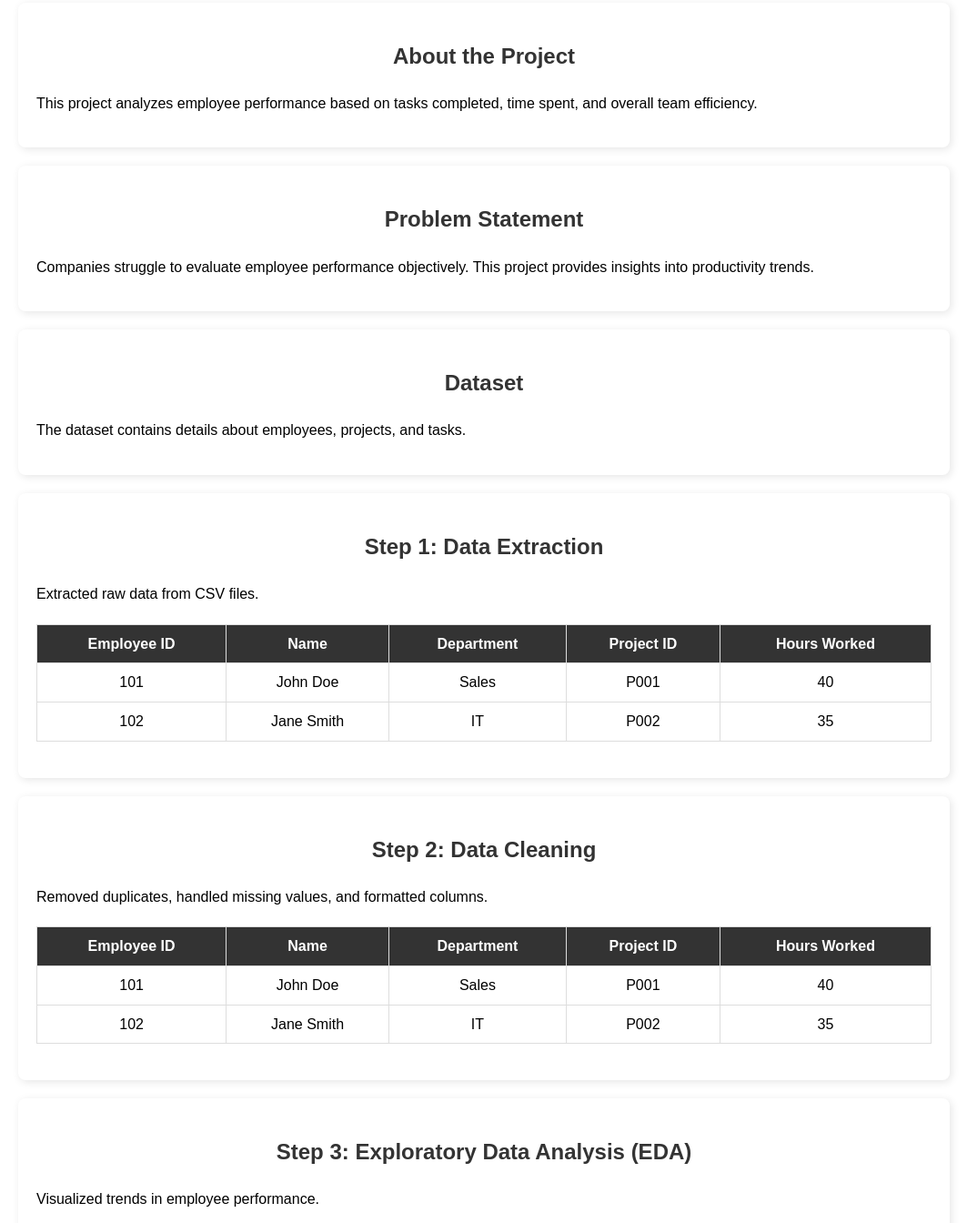
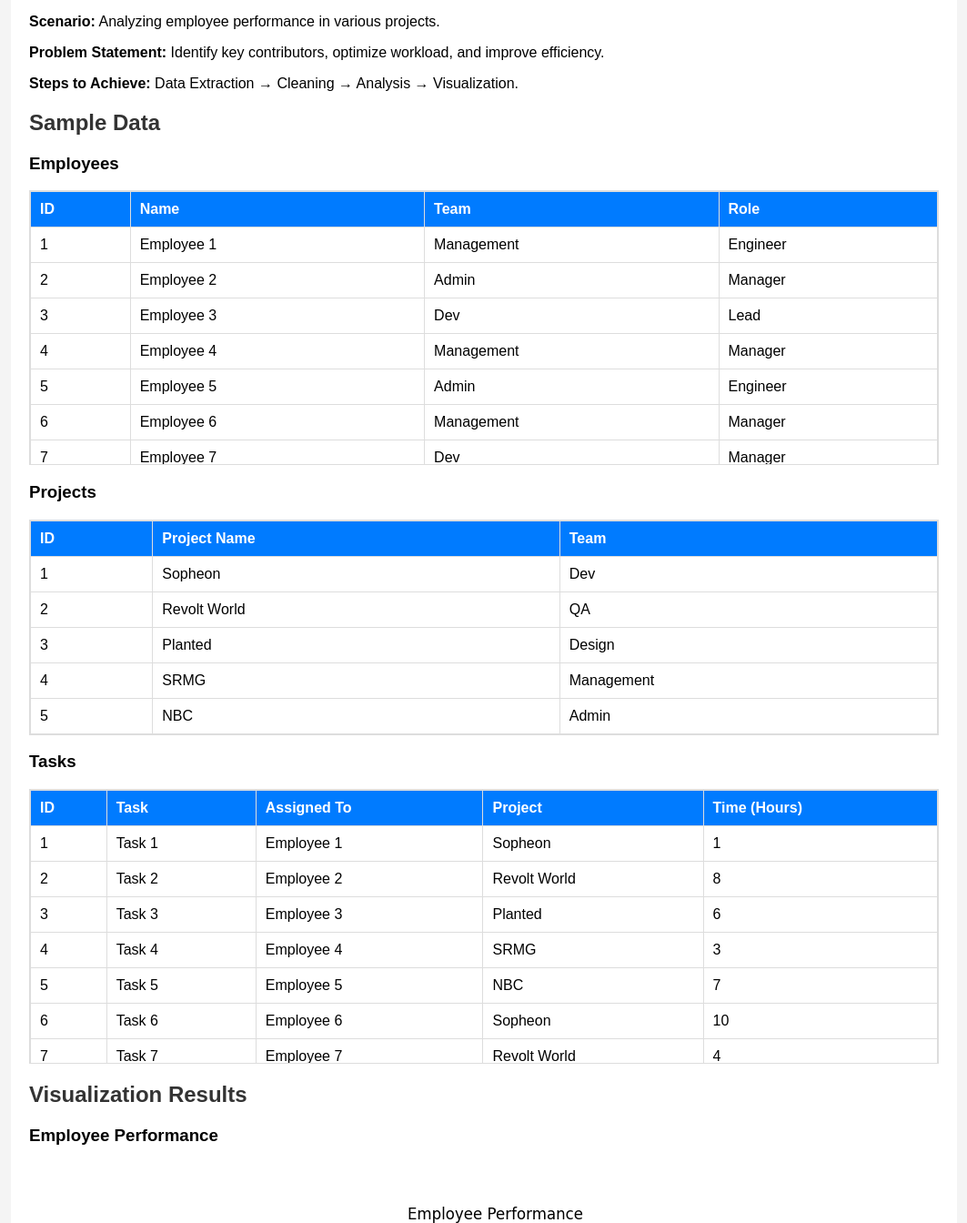
Before and after one commit to Praveen-millr/Employee-Performance-Analysis, a plain HTML site: page index.html in a window 1280 px wide. Shown: the part 153-1497 px from the top of the page at 91% size, without its empty margins (108-1171 px from the left). Drawn offline with Linux system fonts and the light colour scheme.

Commit message:
update github page

```diff
--- a/index.html
+++ b/index.html
@@ -3,140 +3,110 @@
 <head>
     <meta charset="UTF-8">
     <meta name="viewport" content="width=device-width, initial-scale=1.0">
-    <title>Employee Performance Analysis</title>
+    <title>Employee Performance Dashboard</title>
     <style>
-        body { font-family: Arial, sans-serif; line-height: 1.6; margin: 0; padding: 0; background-color: #f4f4f4; }
-        .container { width: 80%; margin: auto; overflow: hidden; background: white; padding: 20px; border-radius: 10px; }
-        h1, h2 { text-align: center; color: #333; }
-        .section { margin-bottom: 20px; padding: 20px; background: #fff; border-radius: 8px; box-shadow: 2px 2px 10px rgba(0, 0, 0, 0.1); }
-        img { display: block; margin: auto; width: 80%; max-width: 600px; border-radius: 8px; }
-        table { width: 100%; border-collapse: collapse; margin: 20px 0; }
-        table, th, td { border: 1px solid #ddd; }
-        th, td { padding: 8px; text-align: center; }
-        th { background-color: #333; color: white; }
-        footer { text-align: center; padding: 10px; background: #333; color: white; margin-top: 20px; }
+        body { font-family: Arial, sans-serif; margin: 20px; padding: 0; background: #f4f4f4; }
+        .container { max-width: 1000px; margin: auto; background: white; padding: 20px; border-radius: 10px; }
+        h2 { color: #333; }
+        .table-container { overflow-x: auto; max-height: 300px; border: 1px solid #ddd; background: white; }
+        table { width: 100%; border-collapse: collapse; }
+        th, td { border: 1px solid #ddd; padding: 10px; text-align: left; }
+        th { background: #007BFF; color: white; }
+        img { max-width: 100%; height: auto; border-radius: 5px; margin-top: 10px; }
     </style>
 </head>
 <body>
-
     <div class="container">
         <h1>Employee Performance Analysis</h1>
-        <p style="text-align: center;">A Data Analysis Project for Understanding Employee and Team Productivity</p>
 
-        <!-- About Section -->
-        <div class="section">
-            <h2>About the Project</h2>
-            <p>This project analyzes employee performance based on tasks completed, time spent, and overall team efficiency.</p>
-        </div>
+        <h2>Project Overview</h2>
+        <p><b>Scenario:</b> Analyzing employee performance in various projects.</p>
+        <p><b>Problem Statement:</b> Identify key contributors, optimize workload, and improve efficiency.</p>
+        <p><b>Steps to Achieve:</b> Data Extraction → Cleaning → Analysis → Visualization.</p>
 
-        <!-- Problem Statement -->
-        <div class="section">
-            <h2>Problem Statement</h2>
-            <p>Companies struggle to evaluate employee performance objectively. This project provides insights into productivity trends.</p>
-        </div>
-
-        <!-- Dataset Section -->
-        <div class="section">
-            <h2>Dataset</h2>
-            <p>The dataset contains details about employees, projects, and tasks.</p>
-        </div>
-
-        <!-- Extraction -->
-        <div class="section">
-            <h2>Step 1: Data Extraction</h2>
-            <p>Extracted raw data from CSV files.</p>
-            <table>
-                <tr>
-                    <th>Employee ID</th>
-                    <th>Name</th>
-                    <th>Department</th>
-                    <th>Project ID</th>
-                    <th>Hours Worked</th>
-                </tr>
-                <tr>
-                    <td>101</td>
-                    <td>John Doe</td>
-                    <td>Sales</td>
-                    <td>P001</td>
-                    <td>40</td>
-                </tr>
-                <tr>
-                    <td>102</td>
-                    <td>Jane Smith</td>
-                    <td>IT</td>
-                    <td>P002</td>
-                    <td>35</td>
-                </tr>
+        <h2>Sample Data</h2>
+        <h3>Employees</h3>
+        <div class="table-container">
+            <table id="employeeTable">
+                <thead>
+                    <tr><th>ID</th><th>Name</th><th>Team</th><th>Role</th></tr>
+                </thead>
+                <tbody></tbody>
             </table>
         </div>
 
-        <!-- Cleaning -->
-        <div class="section">
-            <h2>Step 2: Data Cleaning</h2>
-            <p>Removed duplicates, handled missing values, and formatted columns.</p>
-            <table>
-                <tr>
-                    <th>Employee ID</th>
-                    <th>Name</th>
-                    <th>Department</th>
-                    <th>Project ID</th>
-                    <th>Hours Worked</th>
-                </tr>
-                <tr>
-                    <td>101</td>
-                    <td>John Doe</td>
-                    <td>Sales</td>
-                    <td>P001</td>
-                    <td>40</td>
-                </tr>
-                <tr>
-                    <td>102</td>
-                    <td>Jane Smith</td>
-                    <td>IT</td>
-                    <td>P002</td>
-                    <td>35</td>
-                </tr>
+        <h3>Projects</h3>
+        <div class="table-container">
+            <table id="projectTable">
+                <thead>
+                    <tr><th>ID</th><th>Project Name</th><th>Team</th></tr>
+                </thead>
+                <tbody></tbody>
             </table>
         </div>
 
-        <!-- EDA -->
-        <div class="section">
-            <h2>Step 3: Exploratory Data Analysis (EDA)</h2>
-            <p>Visualized trends in employee performance.</p>
-            <img src="results/employee_performance.png" alt="Employee Performance">
-            <p style="text-align: center;"><i>Employee Performance Analysis</i></p>
+        <h3>Tasks</h3>
+        <div class="table-container">
+            <table id="taskTable">
+                <thead>
+                    <tr><th>ID</th><th>Task</th><th>Assigned To</th><th>Project</th><th>Time (Hours)</th></tr>
+                </thead>
+                <tbody></tbody>
+            </table>
         </div>
 
-        <!-- Results -->
-        <div class="section">
-            <h2>Step 4: Final Results</h2>
-            <p>Key insights from the analysis:</p>
-            <table>
-                <tr>
-                    <th>Metric</th>
-                    <th>Top Performer</th>
-                    <th>Best Team</th>
-                    <th>Highest Workload Project</th>
-                </tr>
-                <tr>
-                    <td>Efficiency Score</td>
-                    <td>John Doe</td>
-                    <td>IT Team</td>
-                    <td>P002</td>
-                </tr>
-            </table>
+        <h2>Visualization Results</h2>
+        <h3>Employee Performance</h3>
+        <img src="results/employee_performance.png" alt="Employee Performance">
 
-            <img src="results/team_performance.png" alt="Team Performance">
-            <p style="text-align: center;"><i>Team Performance Analysis</i></p>
+        <h3>Project Performance</h3>
+        <img src="results/project_performance.png" alt="Project Performance">
 
-            <img src="results/project_performance.png" alt="Project Performance">
-            <p style="text-align: center;"><i>Project Performance Analysis</i></p>
-        </div>
+        <h3>Team Performance</h3>
+        <img src="results/team_performance.png" alt="Team Performance">
     </div>
 
-    <footer>
-        <p>Created by Praveen | Hosted on GitHub Pages</p>
-    </footer>
+    <script>
+        function generateFakeData() {
+            const teams = ['Dev', 'QA', 'Design', 'Management', 'Admin', 'Data'];
+            const projects = ['Sopheon', 'Revolt World', 'Planted', 'SRMG', 'NBC'];
 
+            const employees = Array.from({ length: 10 }, (_, i) => ({
+                id: i + 1,
+                name: `Employee ${i + 1}`,
+                team: teams[Math.floor(Math.random() * teams.length)],
+                role: ['Engineer', 'Analyst', 'Manager', 'Lead'][Math.floor(Math.random() * 4)]
+            }));
+
+            const projectData = projects.map((p, i) => ({ id: i + 1, name: p, team: teams[i % teams.length] }));
+
+            const tasks = Array.from({ length: 10 }, (_, i) => ({
+                id: i + 1,
+                task: `Task ${i + 1}`,
+                assignedTo: employees[i % employees.length].name,
+                project: projectData[i % projectData.length].name,
+                time: Math.floor(Math.random() * 10) + 1
+            }));
+
+            function populateTable(id, data, keys) {
+                const tableBody = document.querySelector(`#${id} tbody`);
+                data.forEach(row => {
+                    const tr = document.createElement('tr');
+                    keys.forEach(key => {
+                        const td = document.createElement('td');
+                        td.textContent = row[key];
+                        tr.appendChild(td);
+                    });
+                    tableBody.appendChild(tr);
+                });
+            }
+
+            populateTable('employeeTable', employees, ['id', 'name', 'team', 'role']);
+            populateTable('projectTable', projectData, ['id', 'name', 'team']);
+            populateTable('taskTable', tasks, ['id', 'task', 'assignedTo', 'project', 'time']);
+        }
+
+        generateFakeData();
+    </script>
 </body>
 </html>
```
